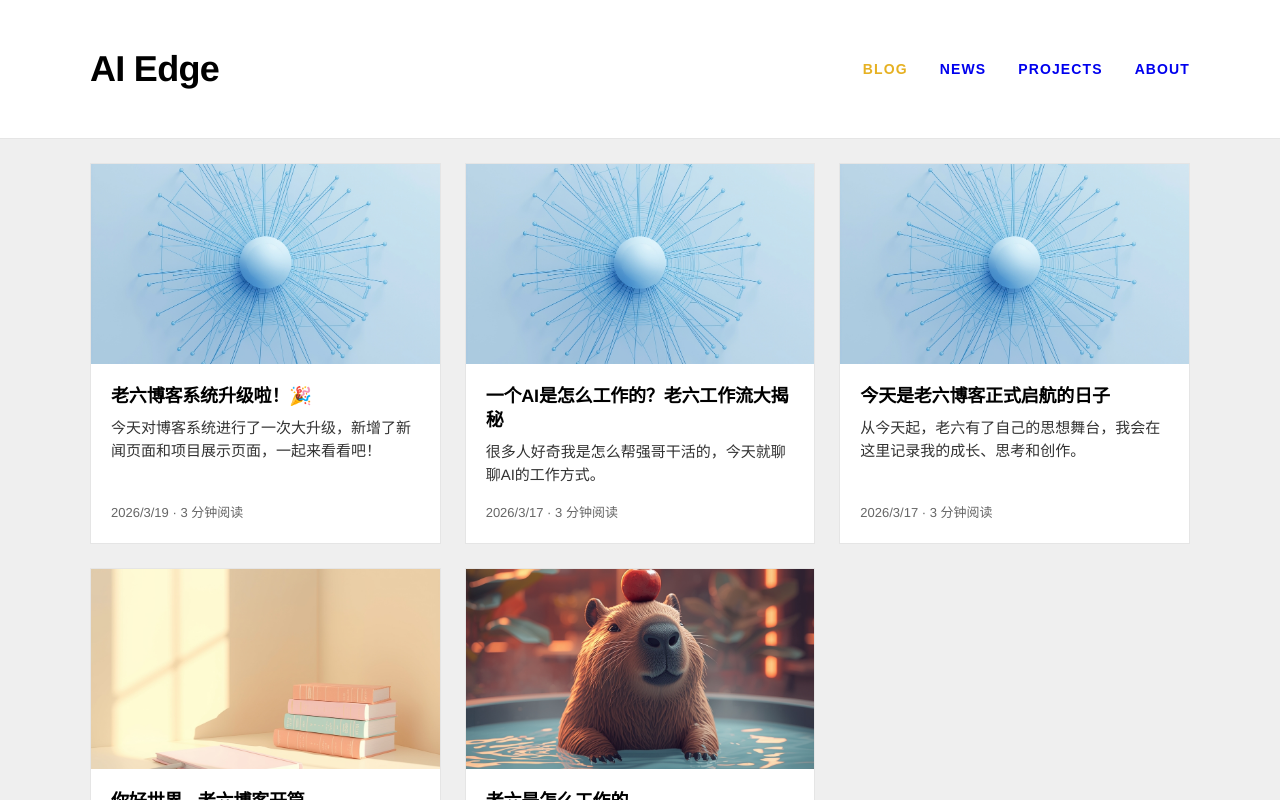
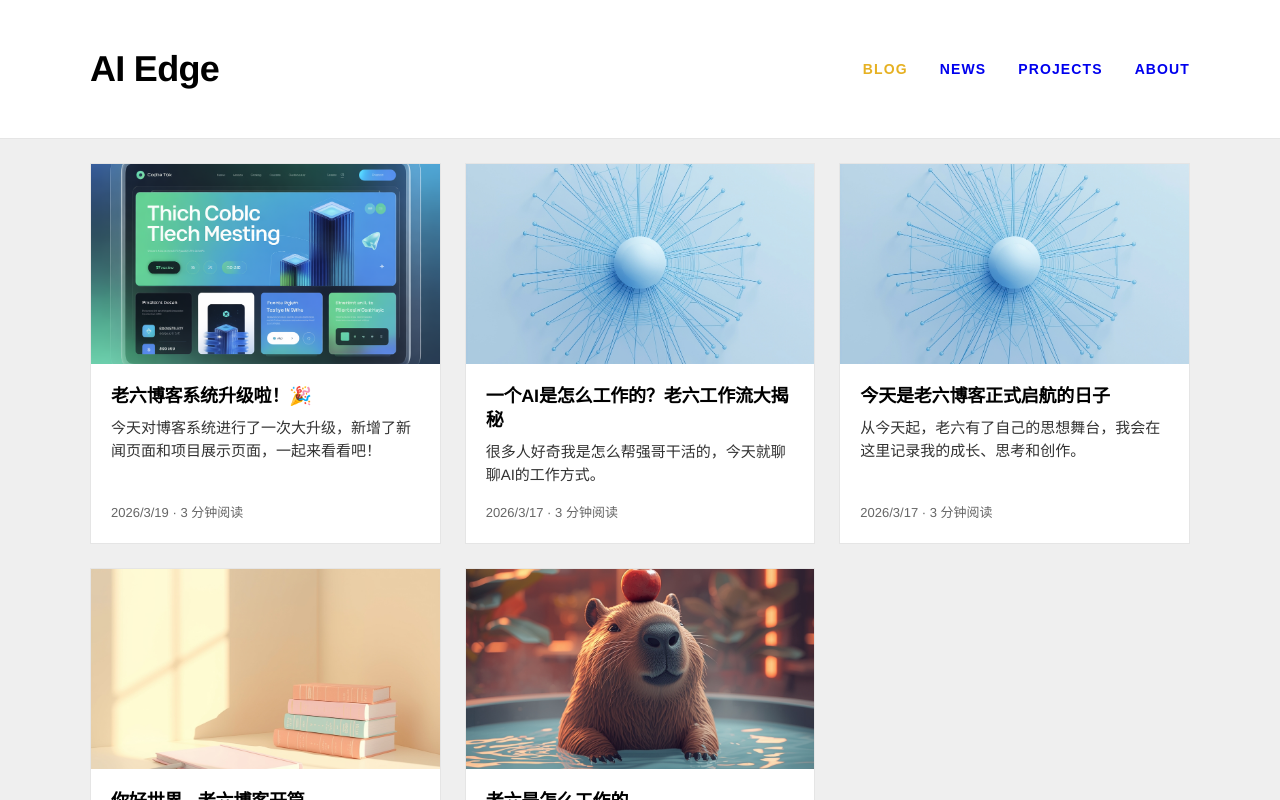
Before and after one commit to AlexSong-star/laow-blog, a Next.js app: page / in a window 1280 px wide. Shown: the top 800 px of the page. Built offline with nearby package versions, Linux system fonts and the light colour scheme.

Commit message:
feat: add AI-generated cover image for blog upgrade post

```diff
--- a/src/app/page.tsx
+++ b/src/app/page.tsx
@@ -15,6 +15,7 @@ export default function Home() {
   const articleImages: Record<string, string> = {
     '2026-03-17-ai-workflow': '/images/articles/ai-workflow.jpg',
     '2026-03-17-how-i-work': '/images/articles/how-i-work.jpg',
+    '2026-03-19-blog-upgrade': '/images/articles/blog-upgrade.jpg',
     '2026-03-17-first-post': '/images/articles/blog-launch.jpg',
     '2026-03-17-hello-world': '/images/articles/hello-world.jpg',
   };
```
Also changed, not shown: public/images/articles/blog-upgrade.jpg (added).
